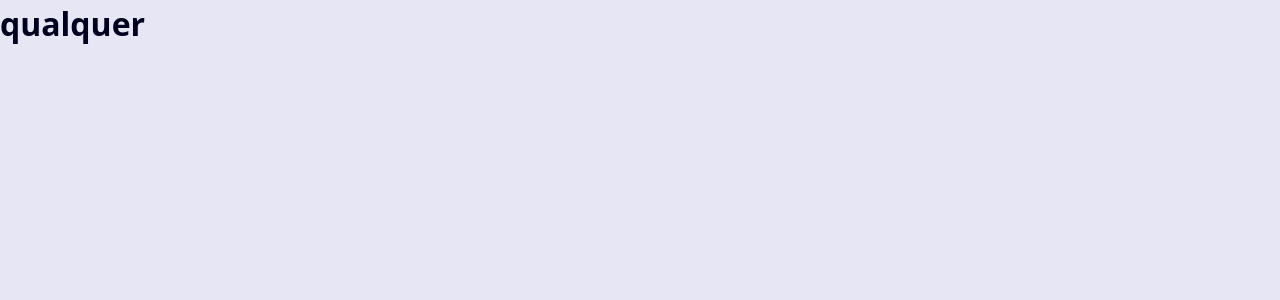
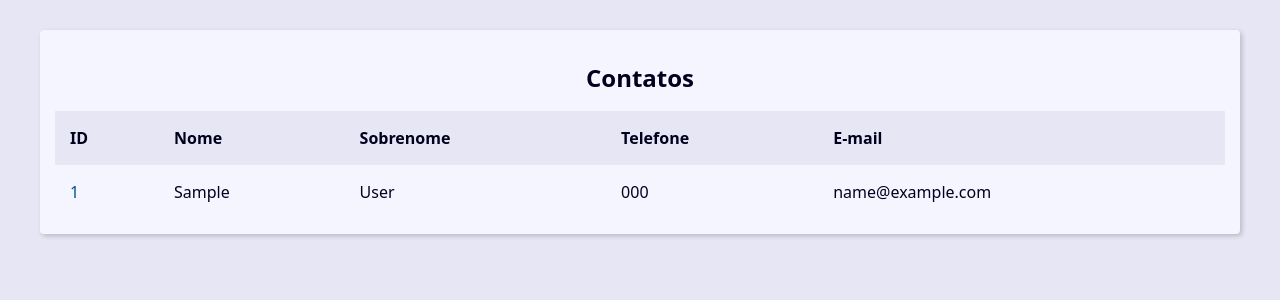
Before and after one commit to welli7ngton/agenda-django, a Django app: page / in a window 1280 px wide. Shown: the top 300 px of the page. Run offline with Django 4.2, Linux system fonts and the light colour scheme; tables that the repository leaves empty hold one stand-in row (values such as "Sample post").

Commit message:
adicionando contatos na tabela do site

```diff
--- a/base_templates/global/base.html
+++ b/base_templates/global/base.html
@@ -1,12 +1,12 @@
 {% load static %}<!DOCTYPE html>
 <html lang="en">
-<head>
-    <meta charset="UTF-8">
-    <meta name="viewport" content="width=device-width, initial-scale=1.0">
+  <head>
+    <meta charset="UTF-8" />
+    <meta name="viewport" content="width=device-width, initial-scale=1.0" />
     <title>base title</title>
-    <link rel="stylesheet" href="{% static 'global/css/style.css' %}">
-</head>
-<body>
-    <h1>qualquer</h1>
-</body>
+    <link rel="stylesheet" href="{% static 'global/css/style.css' %}" />
+  </head>
+  <body>
+    <main class="content">{% block content %}{% endblock content %}</main>
+  </body>
 </html>
--- a/contact/templates/contact/index.html
+++ b/contact/templates/contact/index.html
@@ -1 +1,43 @@
 {% extends 'global/base.html' %}
+
+{% block content %}
+    <div class="responsive_table">
+        <table class="contacts-table">
+            <caption class="table-caption">
+                Contatos
+            </caption>
+            <thead>
+                <tr class="table-row table-row-header">
+                    <th class="table-header">ID</th>
+                    <th class="table-header">Nome</th>
+                    <th class="table-header">Sobrenome</th>
+                    <th class="table-header">Telefone</th>
+                    <th class="table-header">E-mail</th>
+                </tr>
+            </thead>
+            <tbody>
+                {% for contact in contacts %}
+                    <tr class="table-row">
+                        <td class="table-cel">
+                            <a class="table-link" href="#">
+                               {{contact.id}}
+                            </a>
+                        </td>
+                        <td class="table-cel">
+                            {{contact.first_name}}
+                        </td>
+                        <td class="table-cel">
+                            {{contact.last_name}}
+                        </td>
+                        <td class="table-cel">
+                            {{contact.phone}}
+                        </td>
+                        <td class="table-cel">
+                            {{contact.email}}
+                        </td>
+                    </tr>
+                {% endfor %}
+            </tbody>
+        </table>
+    </div>
+{% endblock content %}
--- a/contact/views/contact_views.py
+++ b/contact/views/contact_views.py
@@ -1,8 +1,15 @@
 from django.shortcuts import render
+from contact.models import Contact
 
 
 def index(request):
+    contacts = Contact.objects.all()
+
+    context = {
+        'contacts': contacts,
+    }
     return render(
         request,
         'contact/index.html',
+        context,
     )
```
